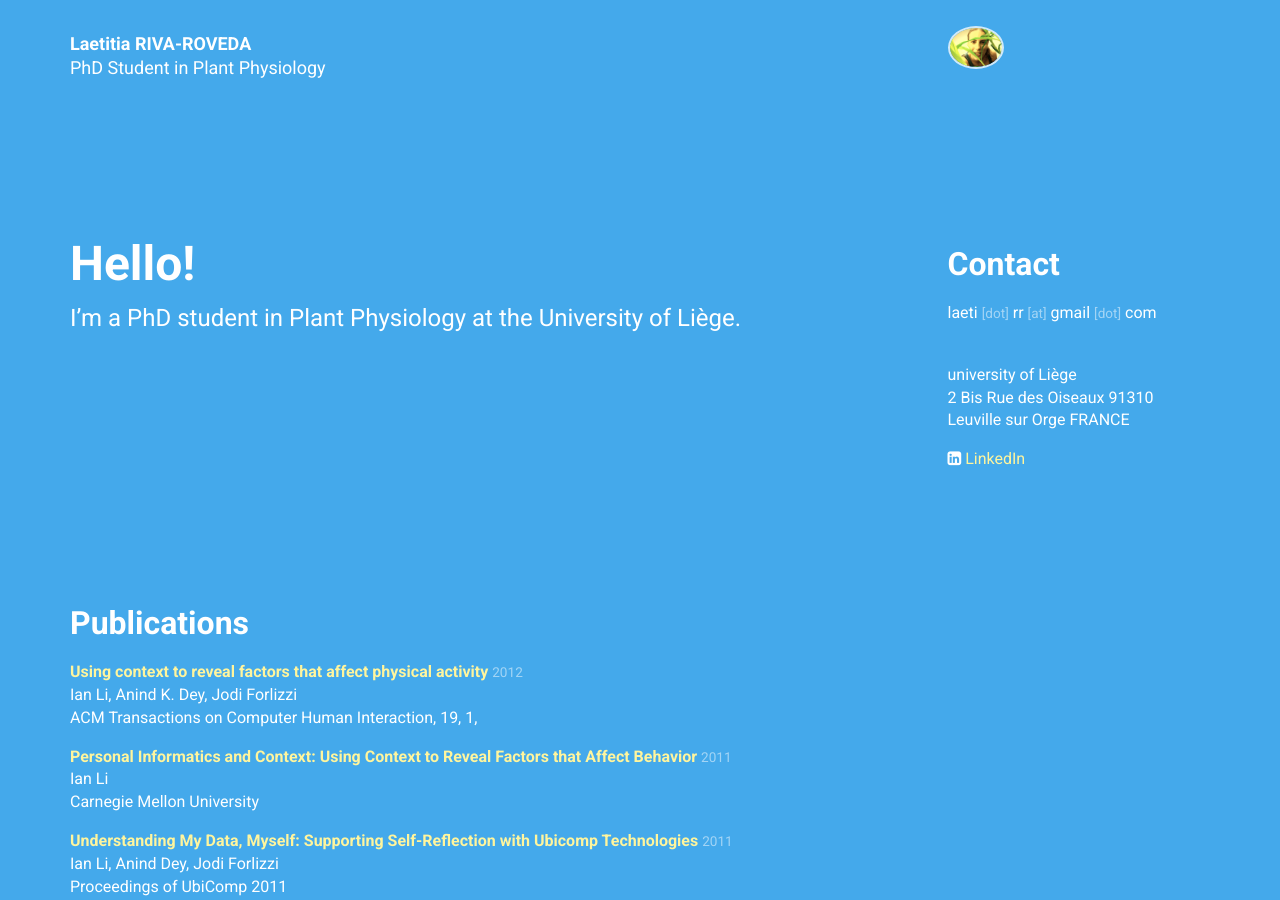
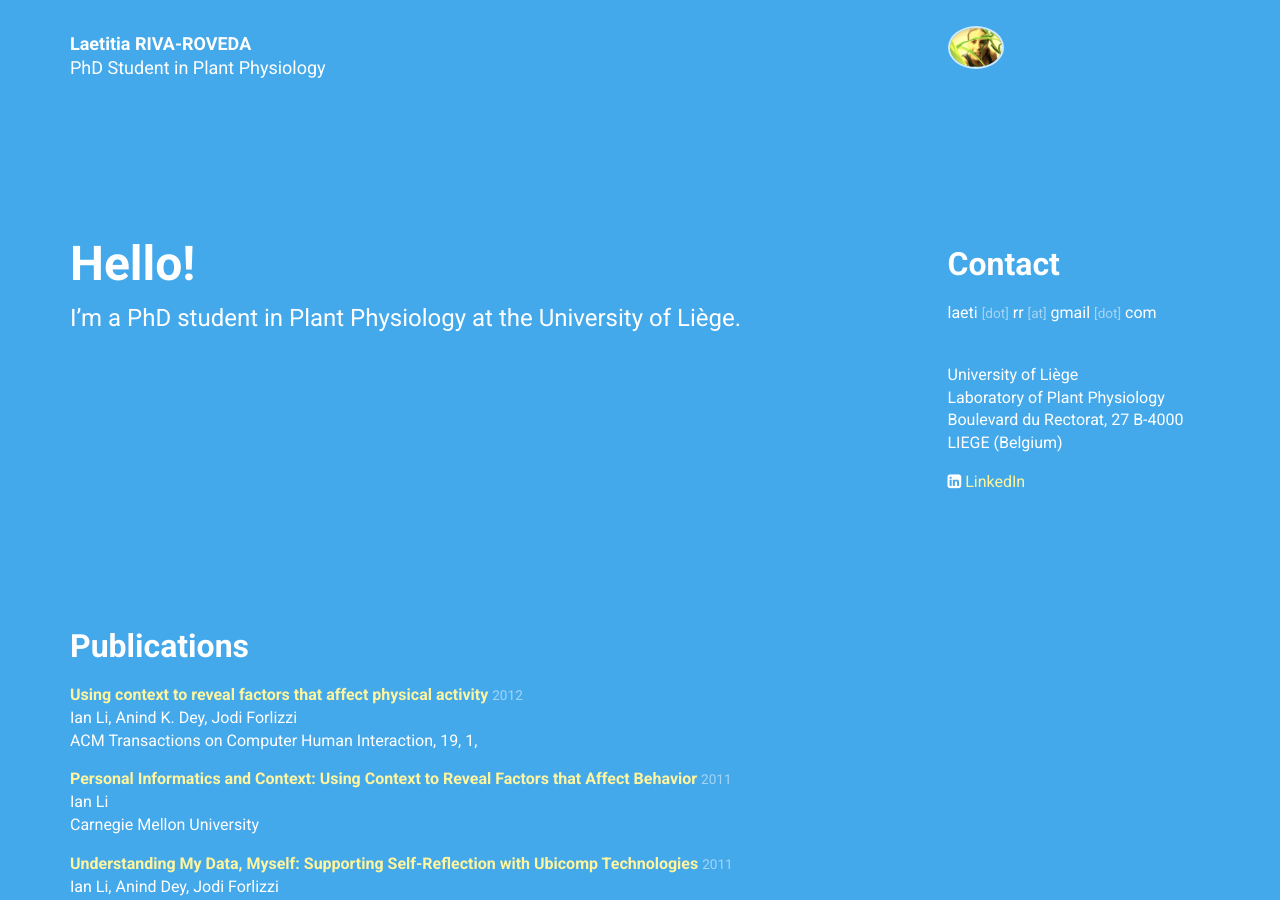
Before and after one commit to laetitiarivaroveda/laetitiarivaroveda.github.io, a Jekyll site: the page built from index.html, in a window 1280 px wide and 900 px high. Built offline with Jekyll 4.4.1, drawn with Linux system fonts in a browser that asks for light colours; nearby versions of some CDN libraries.

Commit message:
Update personal.yml

```diff
--- a/_data/personal.yml
+++ b/_data/personal.yml
@@ -10,12 +10,12 @@ phone:
 
 department:
 
-institution: university of Liège
+institution: University of Liège
 
 mailing_address: >
-  2 Bis Rue des Oiseaux
-  91310 Leuville sur Orge
-  FRANCE
+  Laboratory of Plant Physiology
+  Boulevard du Rectorat, 27
+  B-4000 LIEGE (Belgium)
 
 profiles:
   -
```
